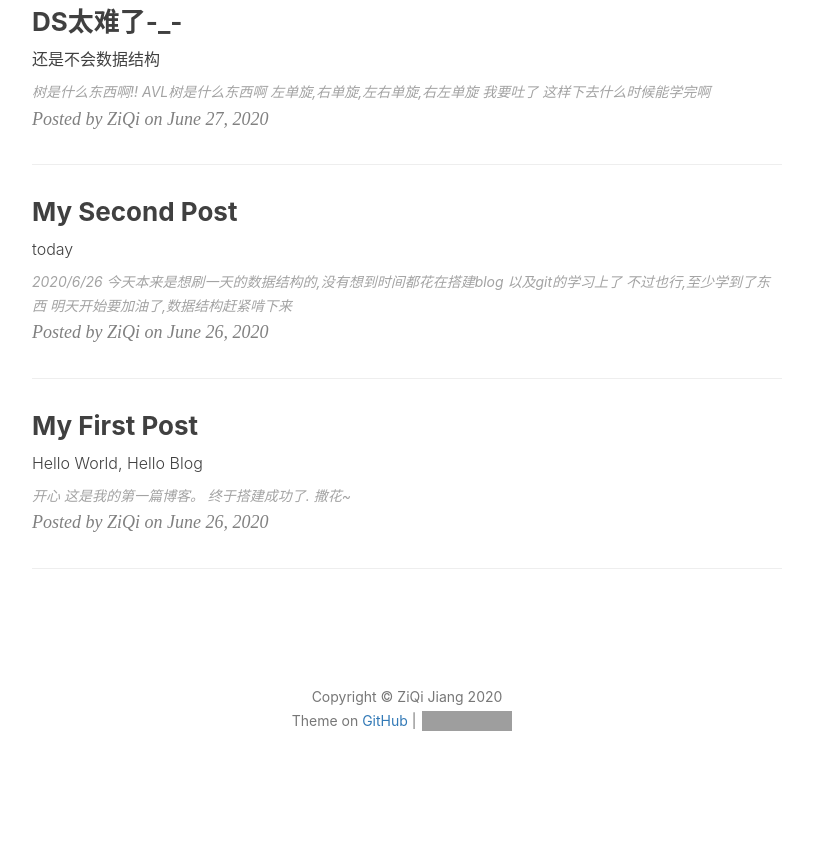
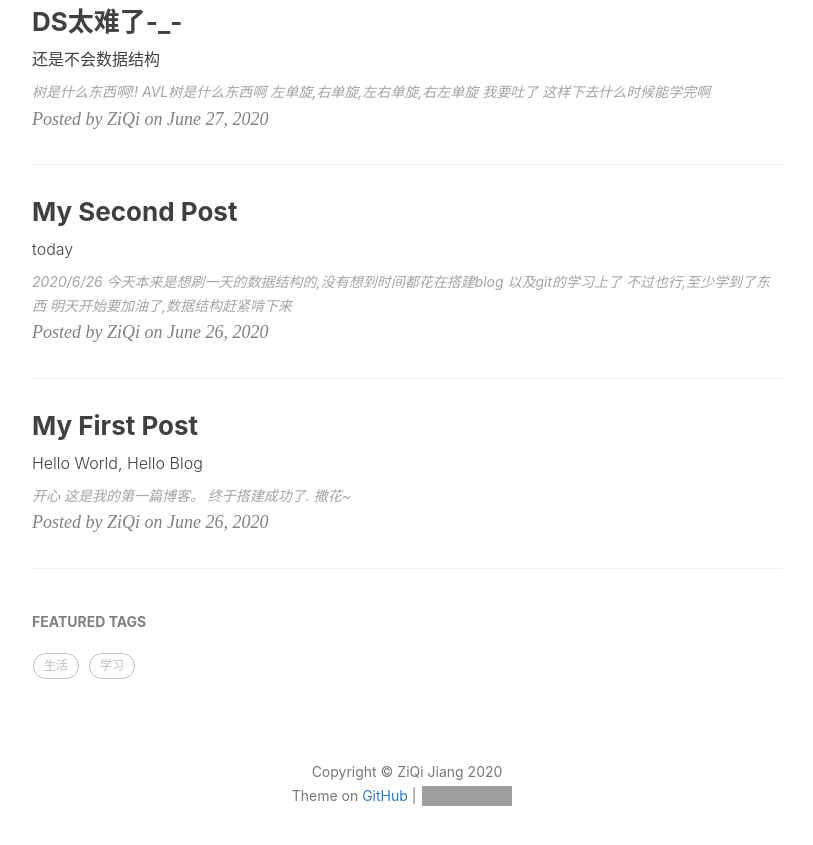
Before and after one commit to ZiQi-Jiang/blog, a Jekyll site: the page built from index.html, in a window 1280 px wide and 900 px high, scrolled down 724 px. Shown: the top 845 px of the window, without its empty margins (233-1046 px from the left). Built offline with Jekyll 4.4.1, drawn with Linux system fonts in a browser that asks for light colours; nearby versions of some CDN libraries; the list of posts is cut into pages by our own code; comment, search, counter and statistics services are not loaded; grey boxes are pictures that could not be loaded.

Commit message:
Update _config.yml

```diff
--- a/_config.yml
+++ b/_config.yml
@@ -61,7 +61,7 @@ kramdown:
 
 # Gitalk
 gitalk:
-  enable: false    #是否开启Gitalk评论
+  enable: true    #是否开启Gitalk评论
   clientID: f2c84e7629bb1446c1a4                            #生成的clientID
   clientSecret: ca6d6139d1e1b8c43f8b2e19492ddcac8b322d0d    #生成的clientSecret
   repo: ziqi-jiang.github.io    #仓库名称
@@ -75,7 +75,7 @@ gitalk:
 
 
 # Featured Tags
-featured-tags: false                     # 是否使用首页标签
+featured-tags: true                     # 是否使用首页标签
 featured-condition-size: 1              # 相同标签数量大于这个数，才会出现在首页
 
 
```
